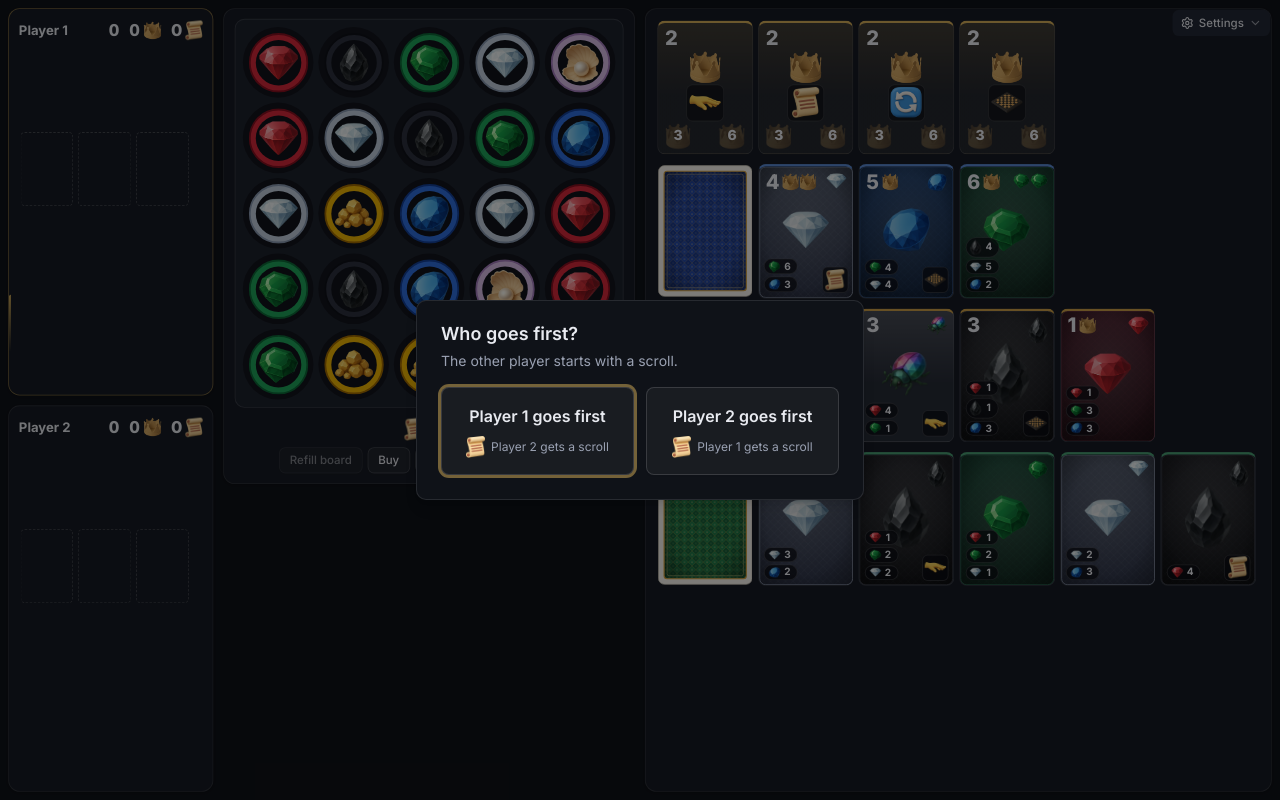
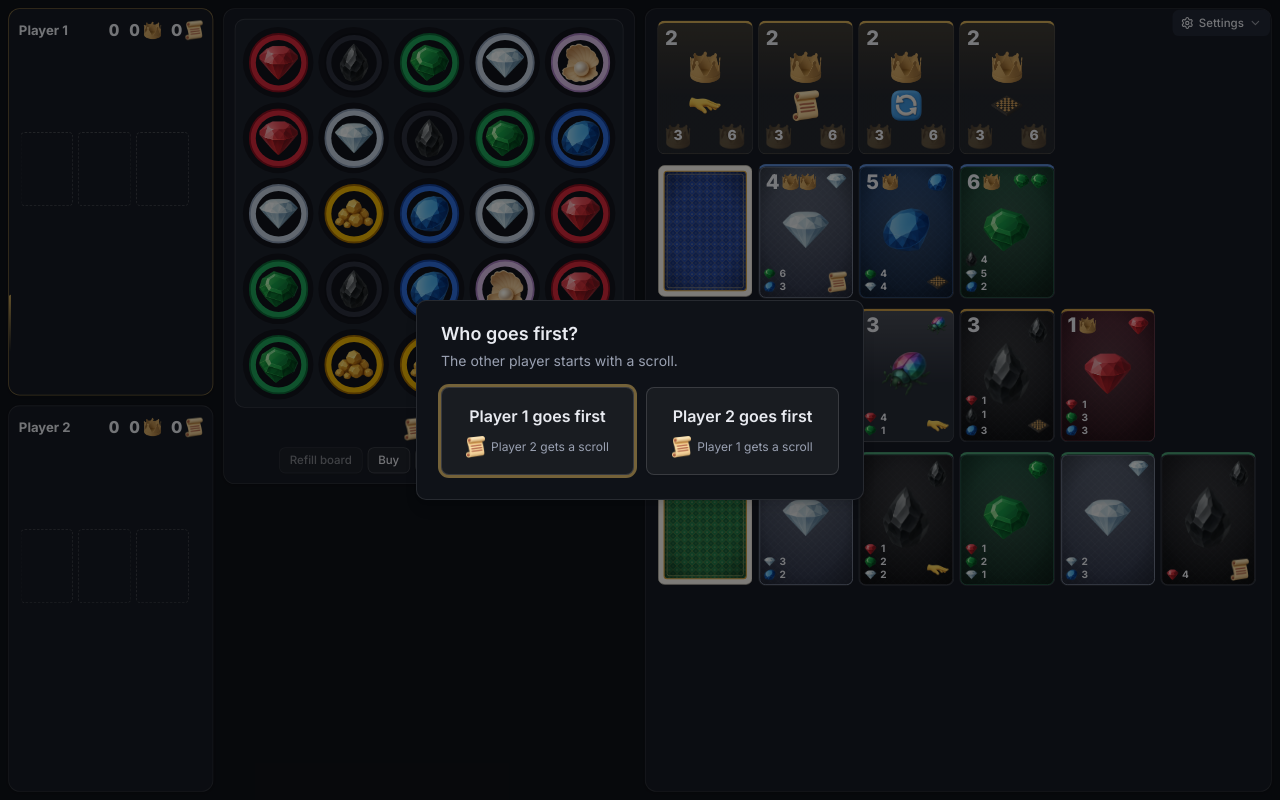
Before and after one commit to ddombrov/splendor, a React (Vite) app: page / in a window 1280 px wide. Built offline with nearby package versions, Linux system fonts and the light colour scheme.

Commit message:
Remove the boxes around card powers and costs

```diff
--- a/src/styles.css
+++ b/src/styles.css
@@ -45,15 +45,9 @@
 .card .crownrow { display: flex; align-items: center; gap: 0; }
 .card .bonus { position: absolute; right: 8px; top: 8px; display: flex; flex-direction: row; align-items: center; gap: 1px; }
 .card .costs { position: absolute; left: 7px; bottom: 7px; display: flex; flex-direction: column-reverse; gap: 3px; }
-.costpill {
-  display: inline-flex; align-items: center; gap: 5px; padding: 2px 8px 2px 5px; border-radius: 999px;
-  background: rgba(10, 12, 18, 0.72); border: 1px solid rgba(255, 255, 255, 0.14);
-}
+.costpill { display: inline-flex; align-items: center; gap: 5px; }
 .costpill b { font-size: 13px; font-weight: 700; line-height: 1; min-width: 8px; text-align: center; }
-.card .abil {
-  position: absolute; right: 6px; bottom: 6px; padding: 2px; border-radius: 7px; line-height: 0;
-  background: rgba(10, 12, 18, 0.72); border: 1px solid rgba(255, 255, 255, 0.14);
-}
+.card .abil { position: absolute; right: 6px; bottom: 6px; line-height: 0; }
 .note {
   position: absolute; left: 9px; right: 9px; top: 38px; padding: 6px 7px; border-radius: 6px; font-size: 10.5px; line-height: 1.3; font-weight: 500;
   background: rgba(10, 12, 18, 0.6); border: 1px solid rgba(255, 255, 255, 0.12);
@@ -111,7 +105,7 @@
 .cell { border-radius: 50%; }
 
 /* a power that is only a picture gets a box that hugs the picture */
-.note.iconly { left: 50%; right: auto; transform: translateX(-50%); width: fit-content; padding: 3px; line-height: 0; border-radius: 8px; }
+.note.iconly { left: 50%; right: auto; transform: translateX(-50%); width: fit-content; padding: 0; line-height: 0; background: none; border: 0; }
 /* empty places for reserved cards, the same size as a reserved card */
 .compact-cards .slot { zoom: var(--z, 0.75); flex: 0 0 auto; width: 124px; aspect-ratio: 5 / 7; border: 1.5px dashed rgba(255, 255, 255, 0.2); border-radius: 10px; }
 
```
